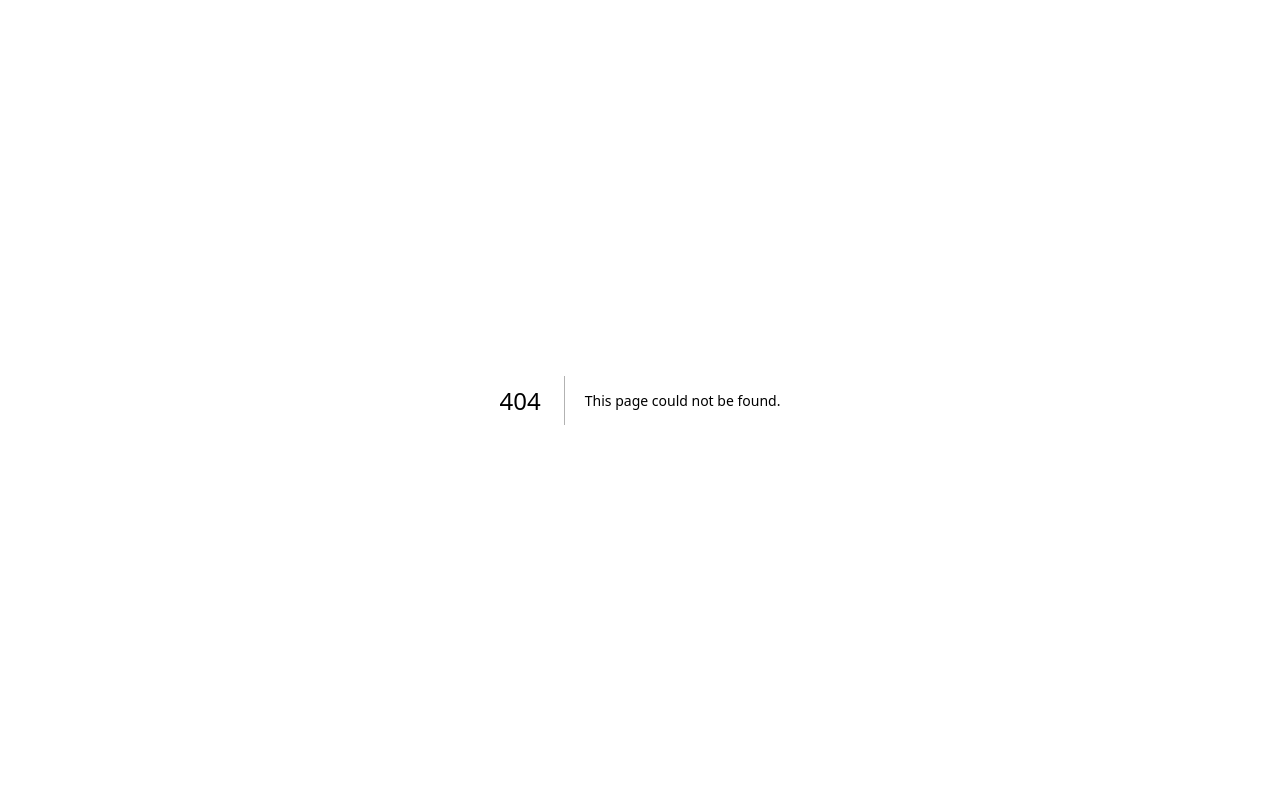
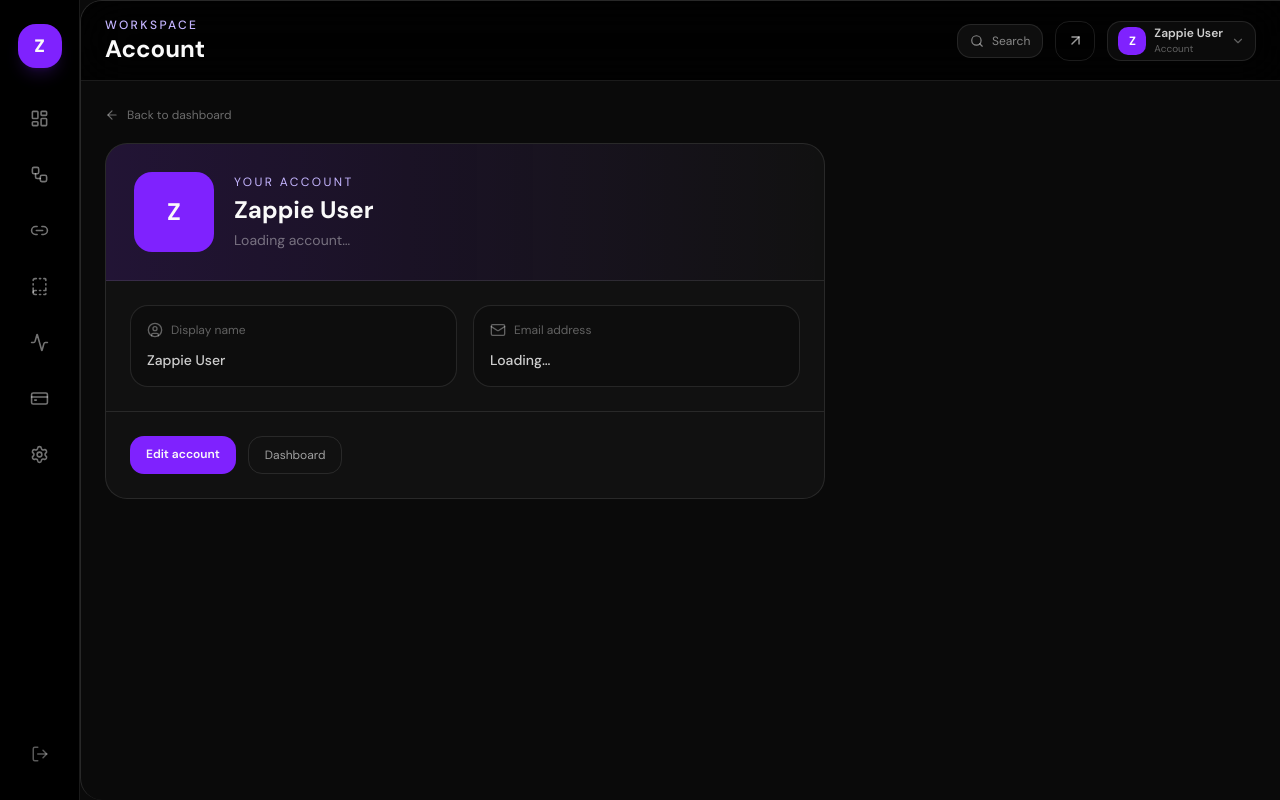
Before and after one commit to AakashSudheendra/Zapie-Automation-Builder-, a Next.js app: page /account in a window 1280 px wide. Before the commit this address had no page. Built offline with nearby package versions, Linux system fonts and the light colour scheme; no server answers.

Commit message:
Add account profile page

```diff
--- /dev/null
+++ b/app/(main)/(pages)/account/page.tsx
@@ -0,0 +1,77 @@
+"use client"
+
+import { useEffect, useState } from "react"
+import Link from "next/link"
+import { ArrowLeft, Mail, UserCircle } from "lucide-react"
+import AppHeader from "@/components/global/app-header"
+
+type User = { id: string; name: string | null; email: string }
+
+export default function AccountPage() {
+  const [user, setUser] = useState<User | null>(null)
+
+  useEffect(() => {
+    fetch("/api/auth/me", { cache: "no-store" })
+      .then(async (response) => {
+        if (!response.ok) return
+        const data = await response.json()
+        if (data.ok) setUser(data.user)
+      })
+      .catch(() => {})
+  }, [])
+
+  const name = user?.name?.trim() || "Zappie User"
+  const initial = name.charAt(0).toUpperCase()
+
+  return (
+    <div className="min-h-screen">
+      <AppHeader title="Account" />
+      <main className="max-w-3xl p-6">
+        <Link href="/dashboard" className="mb-5 inline-flex items-center gap-2 text-xs text-white/40 hover:text-white">
+          <ArrowLeft size={14} /> Back to dashboard
+        </Link>
+
+        <section className="overflow-hidden rounded-3xl border border-white/10 bg-white/[.03]">
+          <div className="border-b border-white/10 bg-gradient-to-r from-violet-600/15 to-transparent p-7">
+            <div className="flex items-center gap-5">
+              <div className="grid h-20 w-20 place-items-center rounded-2xl bg-violet-600 text-2xl font-bold">
+                {initial}
+              </div>
+              <div className="min-w-0">
+                <p className="text-xs uppercase tracking-[.2em] text-violet-300">Your account</p>
+                <h2 className="mt-1 truncate text-2xl font-bold">{name}</h2>
+                <p className="mt-1 truncate text-sm text-white/40">{user?.email || "Loading account…"}</p>
+              </div>
+            </div>
+          </div>
+
+          <div className="grid gap-4 p-6 sm:grid-cols-2">
+            <Info icon={UserCircle} label="Display name" value={name} />
+            <Info icon={Mail} label="Email address" value={user?.email || "Loading…"} />
+          </div>
+
+          <div className="flex flex-wrap gap-3 border-t border-white/10 p-6">
+            <Link href="/settings" className="rounded-xl bg-violet-600 px-4 py-2.5 text-xs font-semibold">
+              Edit account
+            </Link>
+            <Link href="/dashboard" className="rounded-xl border border-white/10 px-4 py-2.5 text-xs text-white/60 hover:text-white">
+              Dashboard
+            </Link>
+          </div>
+        </section>
+      </main>
+    </div>
+  )
+}
+
+function Info({ icon: Icon, label, value }: { icon: typeof Mail; label: string; value: string }) {
+  return (
+    <div className="rounded-2xl border border-white/10 bg-black/20 p-4">
+      <div className="flex items-center gap-2 text-white/35">
+        <Icon size={16} />
+        <span className="text-xs">{label}</span>
+      </div>
+      <p className="mt-3 truncate text-sm font-medium text-white/80">{value}</p>
+    </div>
+  )
+}
```
